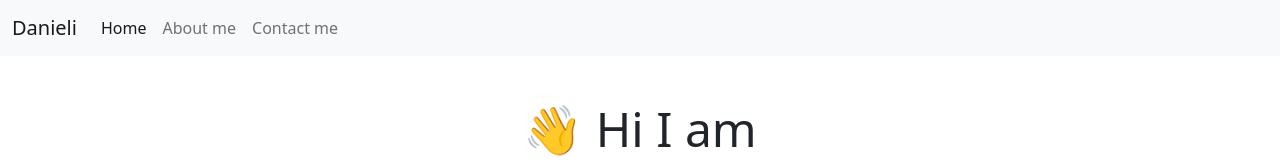
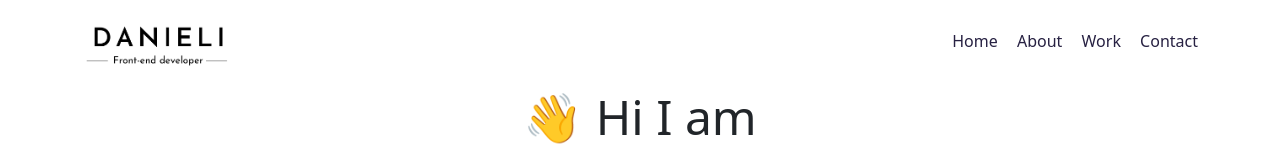
Before and after one commit to Danieli-Costa/Portfolio, a plain HTML site: page index.html in a window 1280 px wide. Shown: the top 160 px of the page. Drawn offline with nearby package versions, Linux system fonts and the light colour scheme.

Commit message:
Past changes

```diff
--- a/css/style.css
+++ b/css/style.css
@@ -1,11 +1,35 @@
 :root {
-  --primary-color: #6c63ff;
-  --secondary-color: #f5f2fe;
-  --box-shadow: 0 5px 10px rgba(0, 0, 0, 0.3);
+  --branding-color: #6c63ff;
 }
 
-body {
-  margin-top: 100px;
+.logo {
+  max-width: 150px;
+}
+
+nav {
+  padding: 20px 0;
+}
+
+nav ul {
+  margin: 0;
+  padding: 0;
+}
+
+nav li {
+  display: inline;
+  list-style: none;
+  line-height: 42px;
+  margin-left: 15px;
+}
+
+nav a {
+  text-decoration: none;
+  color: #272142;
+  transition: all 100ms ease-in-out;
+}
+
+nav a:hover {
+  color: var(--branding-color);
 }
 
 h1,
@@ -110,4 +134,9 @@ p {
     text-align: center;
     margin: 0 20px;
   }
+
+  .logo {
+    max-height: 40px;
+    max-width: 50px;
+  }
 }
--- a/index.html
+++ b/index.html
@@ -8,7 +8,6 @@
     />
     <meta http-equiv="X-UA-Compatible" content="IE=edge" />
     <meta name="viewport" content="width=device-width, initial-scale=1.0" />
-    <title>Front-end developer - Danieli Chamberlain</title>
 
     <link
       href="https://cdn.jsdelivr.net/npm/bootstrap@5.2.0/dist/css/bootstrap.min.css"
@@ -23,50 +22,38 @@
       crossorigin="anonymous"
     ></script>
     <link rel="stylesheet" href="/css/style.css" />
+    <title>Front-end developer - Danieli Chamberlain</title>
   </head>
   <body>
-    <nav class="navbar navbar-expand-lg bg-light fixed-top">
-      <div class="container-fluid">
-        <a class="navbar-brand" href="/" title="Homepage">Danieli</a>
-        <button
-          class="navbar-toggler"
-          type="button"
-          data-bs-toggle="collapse"
-          data-bs-target="#navbarNav"
-          aria-controls="navbarNav"
-          aria-expanded="false"
-          aria-label="Toggle navigation"
-        >
-          <span class="navbar-toggler-icon"></span>
-        </button>
-        <div class="collapse navbar-collapse" id="navbarNav">
-          <ul class="navbar-nav">
-            <li class="nav-item">
-              <a
-                class="nav-link active"
-                aria-current="page"
-                href="/"
-                title="Homepage"
-                >Home</a
-              >
-            </li>
-            <li class="nav-item">
-              <a class="nav-link" href="/about.html" title="About Danieli"
-                >About me</a
-              >
-            </li>
-            <li class="nav-item">
-              <a
-                class="nav-link"
-                href="/about.html#contact"
-                title="Contact Danieli"
-                >Contact me</a
-              >
-            </li>
-          </ul>
-        </div>
-      </div>
-    </nav>
+    <div class="container">
+      <nav class="d-flex justify-content-between">
+        <img
+          src="images/4.png"
+          class="logo d-none d-md-block"
+          alt="Danieli logo"
+        />
+        <img
+          src="images/logo-small.png"
+          class="logo d-block d-md-none"
+          alt="Danieli logo"
+        />
+
+        <ul>
+          <li>
+            <a href="/">Home</a>
+          </li>
+          <li>
+            <a href="/about.html">About</a>
+          </li>
+          <li>
+            <a href="/work.html">Work</a>
+          </li>
+          <li>
+            <a href="/contact.html">Contact</a>
+          </li>
+        </ul>
+      </nav>
+    </div>
     <h2 class="text-center">👋 Hi I am</h2>
     <h1 class="text-center">Danieli Chamberlain</h1>
     <h3 class="text-center">🇧🇷 Front-end developer, based in California</h3>
```
Also changed, not shown: contact.html (added, +10 -0 lines), work.html (added, +10 -0 lines), images/2.jpg (added), images/3.jpg (added), images/4.png (added), images/5.jpg (added), images/6.jpg (added), images/7.jpg (added), images/8.jpg (added), images/9.jpg (added), images/Danieli Chamberlain.png (added), images/logo-small-2.png (added), images/logo-small.png (added), images/logo.png (added), 1 more files.
